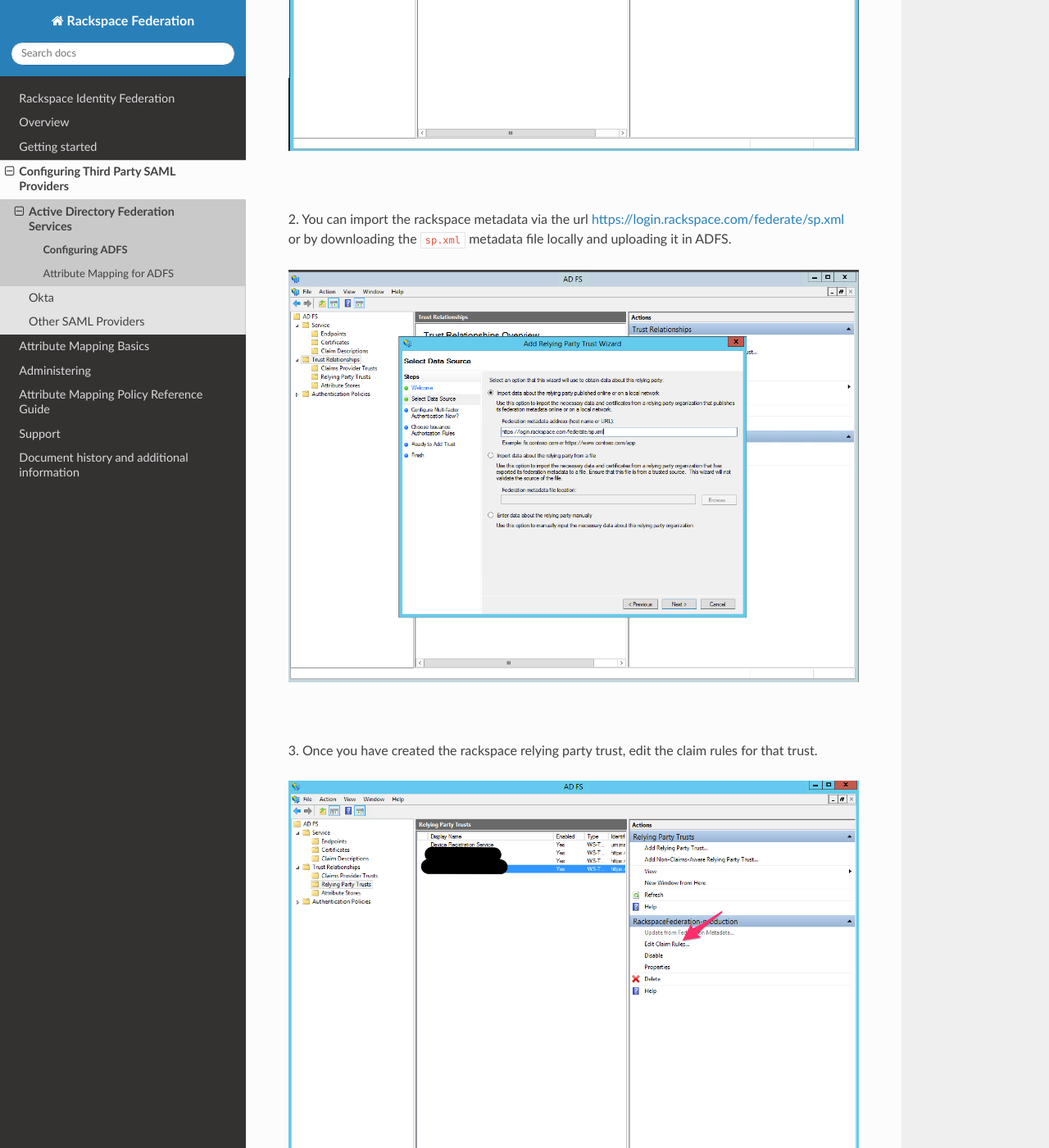
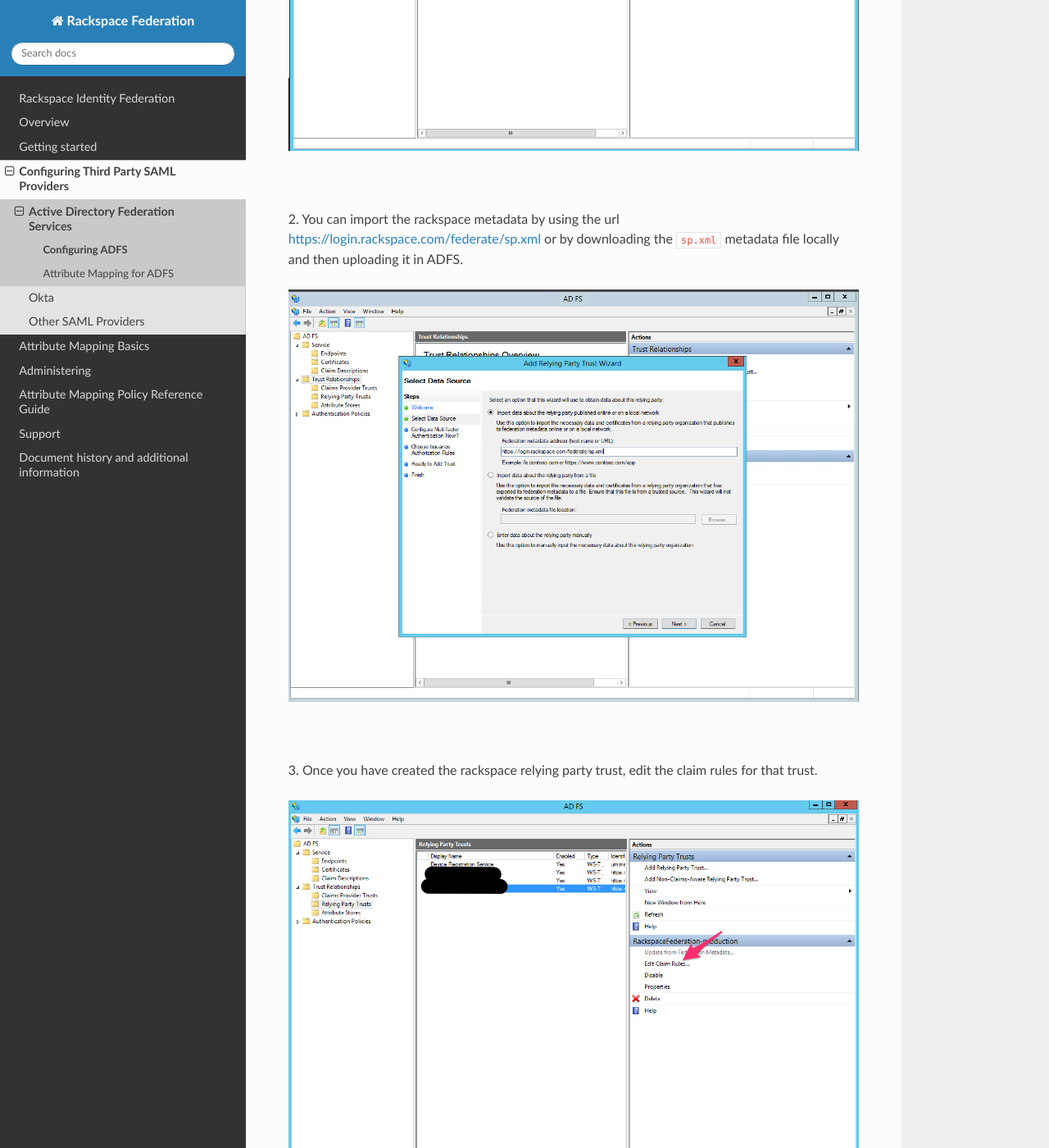
Before and after one commit to rackerlabs/docs-rackspace-federation, a Sphinx documentation site: the page built from doc/config-3p-saml/config-adfs/adfs-setup.rst, in a window 1280 px wide and 1400 px high, scrolled down 591 px. Shown: the whole window at 82% size. Built offline with Sphinx 7.4.7 and the Read the Docs theme 2.0.0, drawn with Linux system fonts in a browser that asks for light colours; the version number could not be read and is left out; some of the changed text lies outside the part shown.

Commit message:
Update adfs-setup.rst

```diff
--- a/doc/config-3p-saml/config-adfs/adfs-setup.rst
+++ b/doc/config-3p-saml/config-adfs/adfs-setup.rst
@@ -12,10 +12,10 @@
 
 |
 
-2. You can import the rackspace metadata via the url
+2. You can import the rackspace metadata by using the url
 `https://login.rackspace.com/federate/sp.xml
 <https:login.rackspace.com/federate/sp.xml>`_ or by downloading the
-``sp.xml`` metadata file locally and uploading it in ADFS.
+``sp.xml`` metadata file locally and then uploading it in ADFS.
 
 .. image:: ADFS_step_2.png
 
@@ -28,7 +28,7 @@
 
 |
 
-4. Create a claim rule for email and use the User-Principle-Name as an outgoing
+4. Create a claim rule for email, and use the User-Principle-Name as an outgoing
 claim type.
 
 .. image:: email.png
```
